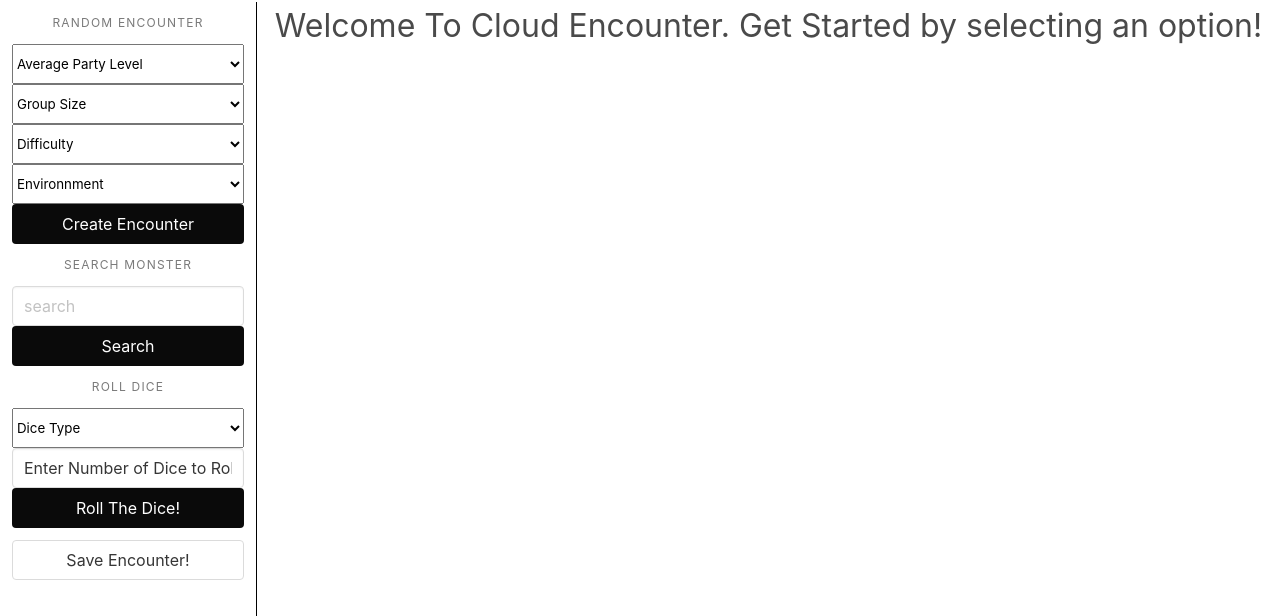
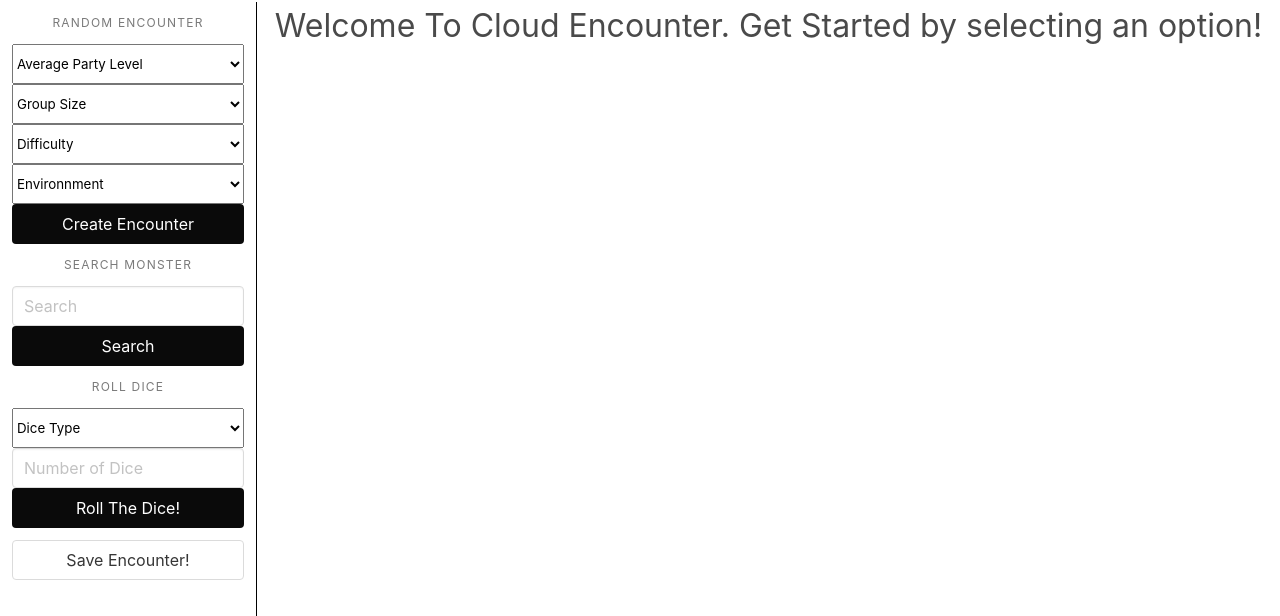
Before and after one commit to BenHuf/encounter-gen, a plain HTML site: page index.html in a window 1280 px wide. Shown: the part 66-682 px from the top of the page. Drawn offline with nearby package versions, Linux system fonts and the light colour scheme.

Commit message:
Quick UI Fixes

```diff
--- a/index.html
+++ b/index.html
@@ -83,7 +83,7 @@
             <ul class="menu-list">
                 <form id="search-form">
                     <div class="form-group">
-                        <input id="search-input" class="search-term input clearlm" type="text" name="search-field" placeholder="search"/>
+                        <input id="search-input" class="search-term input clearlm" type="text" name="search-field" placeholder="Search"/>
                     </div>
                     <div class="">
                         <button class="button is-black w-100" id="submit-search" type="submit">Search</button>
@@ -104,7 +104,7 @@
                         <option value="12">d12</option>
                         <option value="20">d20</option>
                     </select>
-                    <input id="dice-number" class="search-term input" type="text" value="Enter Number of Dice to Roll" ></input>
+                    <input id="dice-number" class="search-term input" type="text" placeholder="Number of Dice" ></input>
                     <button type="button" id="rtdBtn" class="button is-black w-100 js-modal-trigger"data-target="modal-rtd">Roll The Dice!</button>
                 </form>
             </ul>
```
